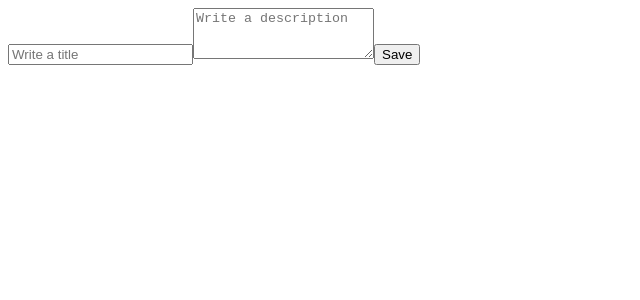
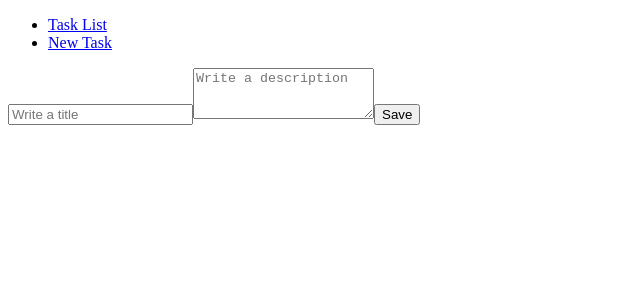
Before and after one commit to Brandddd/task-app-vue-typescript-frontend, a Vue app: page /tasks/new in a window 1280 px wide. Shown: the top 300 px of the page, without its empty margins (0-640 px from the left). Built offline with nearby package versions, Linux system fonts and the light colour scheme.

Commit message:
feat/taskAppFrontend: Navbar menu logic implemented.

```diff
--- a/src/App.vue
+++ b/src/App.vue
@@ -1,11 +1,17 @@
-<template><router-view /></template>
+<template>
+  <Navbar />
+  <router-view />
+</template>
 
 <script lang="ts">
 import { defineComponent } from "vue";
+import Navbar from "./components/Navbar.vue";
 
 export default defineComponent({
   name: "App",
-  components: {},
+  components: {
+    Navbar,
+  },
 });
 </script>
 
--- a/src/components/Navbar.vue
+++ b/src/components/Navbar.vue
@@ -0,0 +1,20 @@
+<template>
+  <nav>
+    <ul>
+      <li>
+        <router-link to="/">Task List</router-link>
+      </li>
+      <li>
+        <router-link to="/tasks/new">New Task</router-link>
+      </li>
+    </ul>
+  </nav>
+</template>
+
+<script lang="ts">
+import { defineComponent } from "vue";
+
+export default defineComponent({
+  name: "NavMenu",
+});
+</script>
--- a/src/components/TaskForm.vue
+++ b/src/components/TaskForm.vue
@@ -24,6 +24,7 @@ export default defineComponent({
   methods: {
     async saveTask() {
       await createTask(this.task);
+      this.$router.push({ name: "tasks" });
     },
   },
 });
--- a/src/components/TaskList.vue
+++ b/src/components/TaskList.vue
@@ -20,7 +20,6 @@ export default defineComponent({
     async loadTaks() {
       const response = await getTask();
       this.tasks = response?.data;
-      console.log("data:", response);
     },
   },
   mounted() {
```
